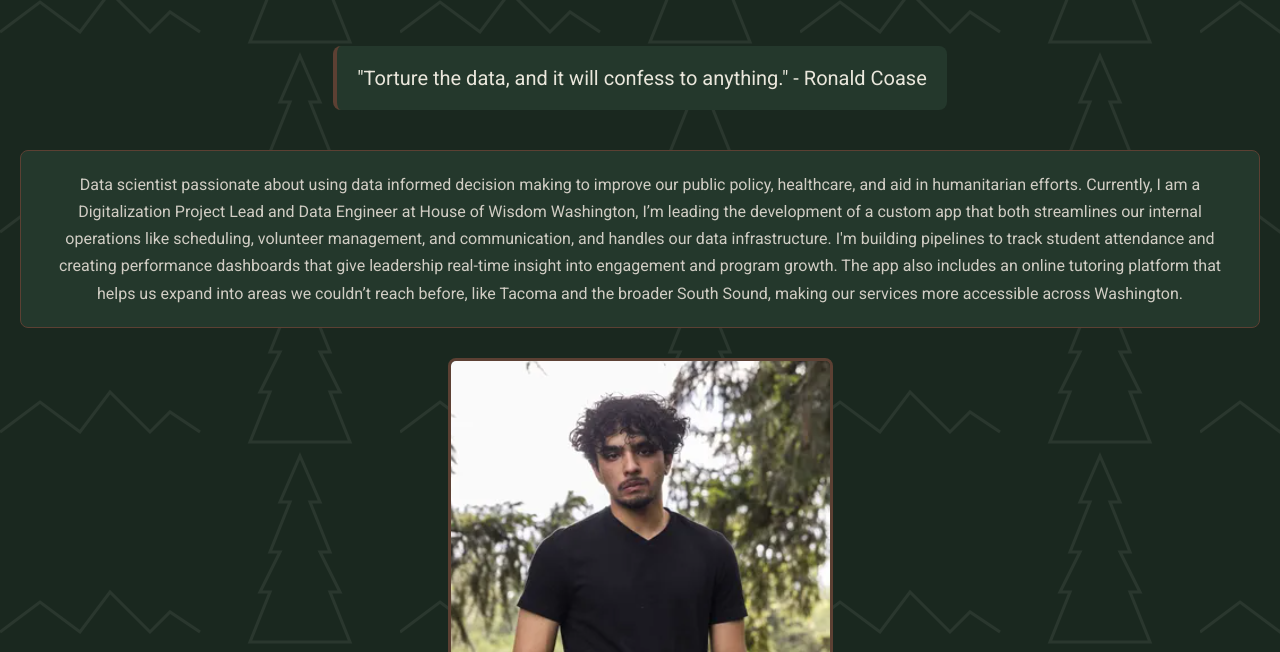
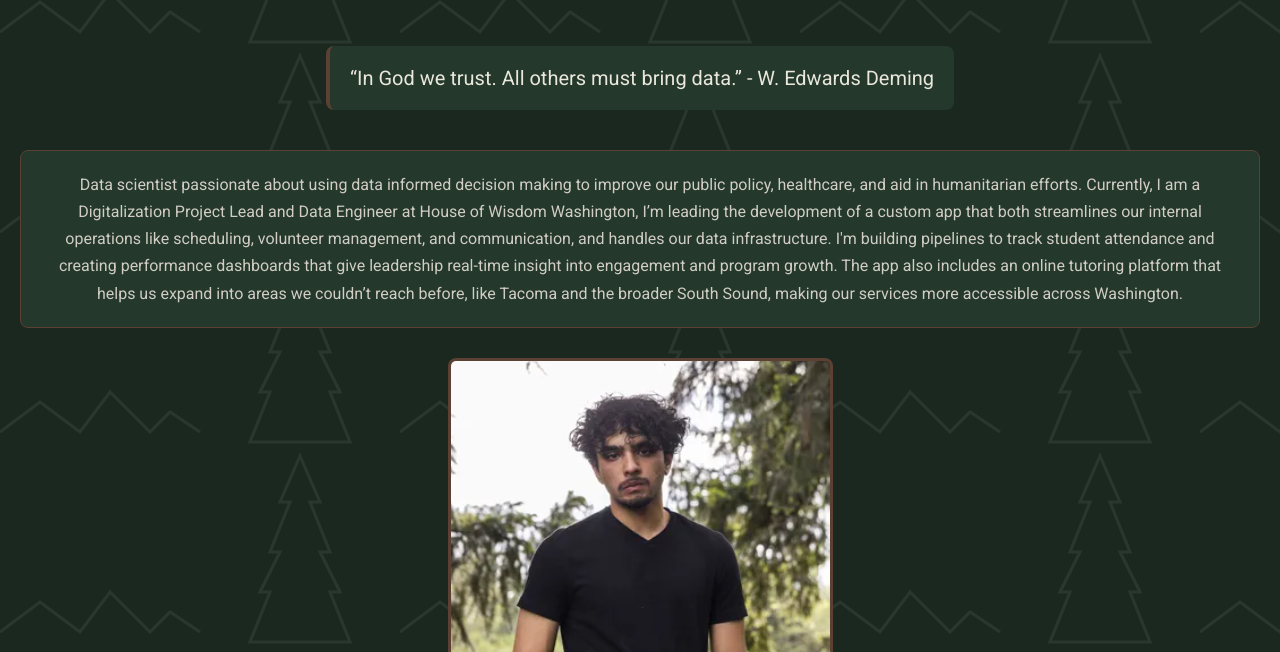
Before and after one commit to Tapawapa/TahaSahafaqat.com, a plain HTML site: page index.html in a window 1280 px wide. Shown: the part 148-800 px from the top of the page. Drawn offline with Linux system fonts and the light colour scheme.

Commit message:
Update index.html

```diff
--- a/index.html
+++ b/index.html
@@ -46,7 +46,7 @@
 
         <h2><span class="highlight">Data Scientist</span></h2> <!-- Beginning two texts -->
         <div class="centered">
-            <span class="quote">"Torture the data, and it will confess to anything." - Ronald Coase</span>
+            <span class="quote">“In God we trust. All others must bring data.” - W. Edwards Deming</span>
         </div>
     </header>
     <main>
```
